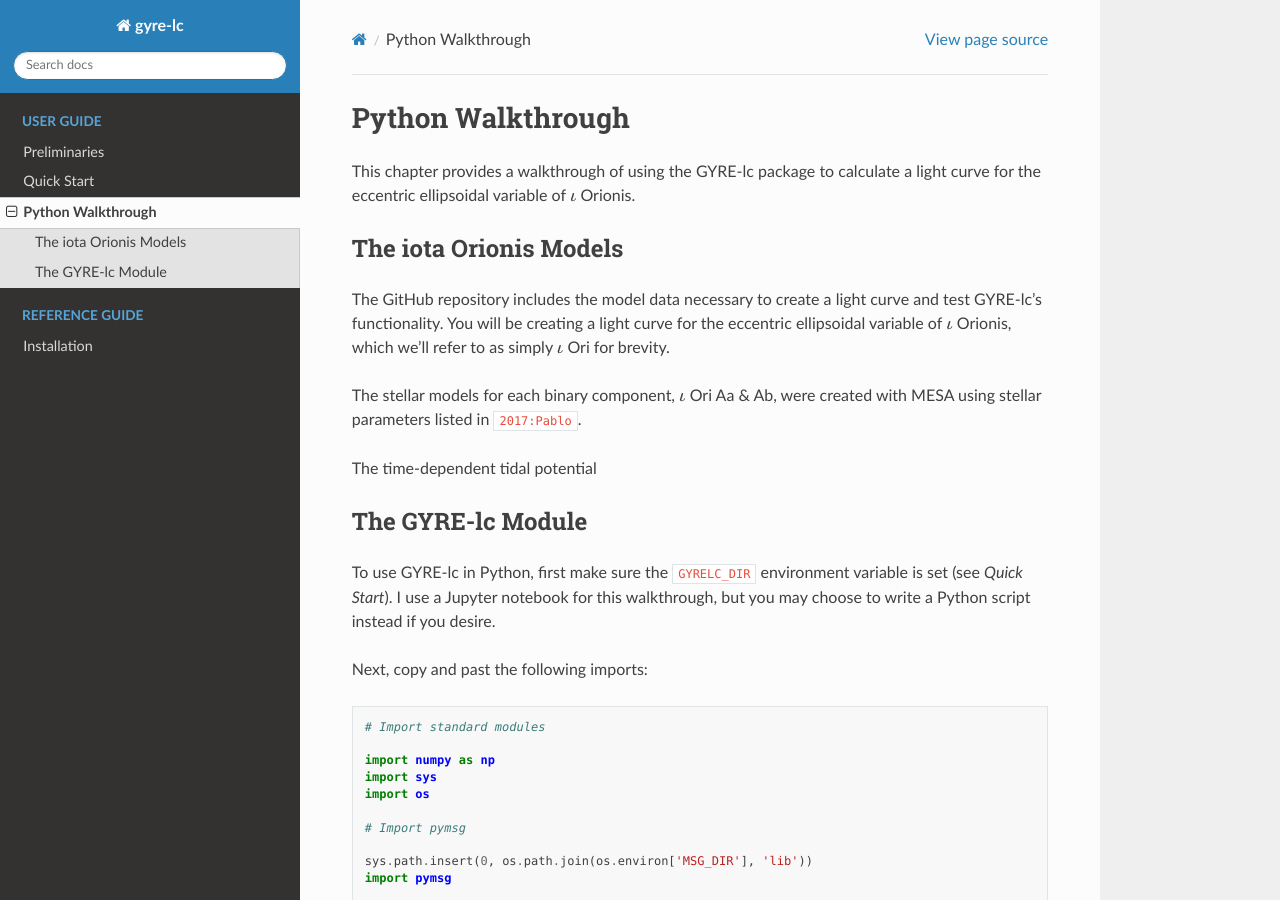
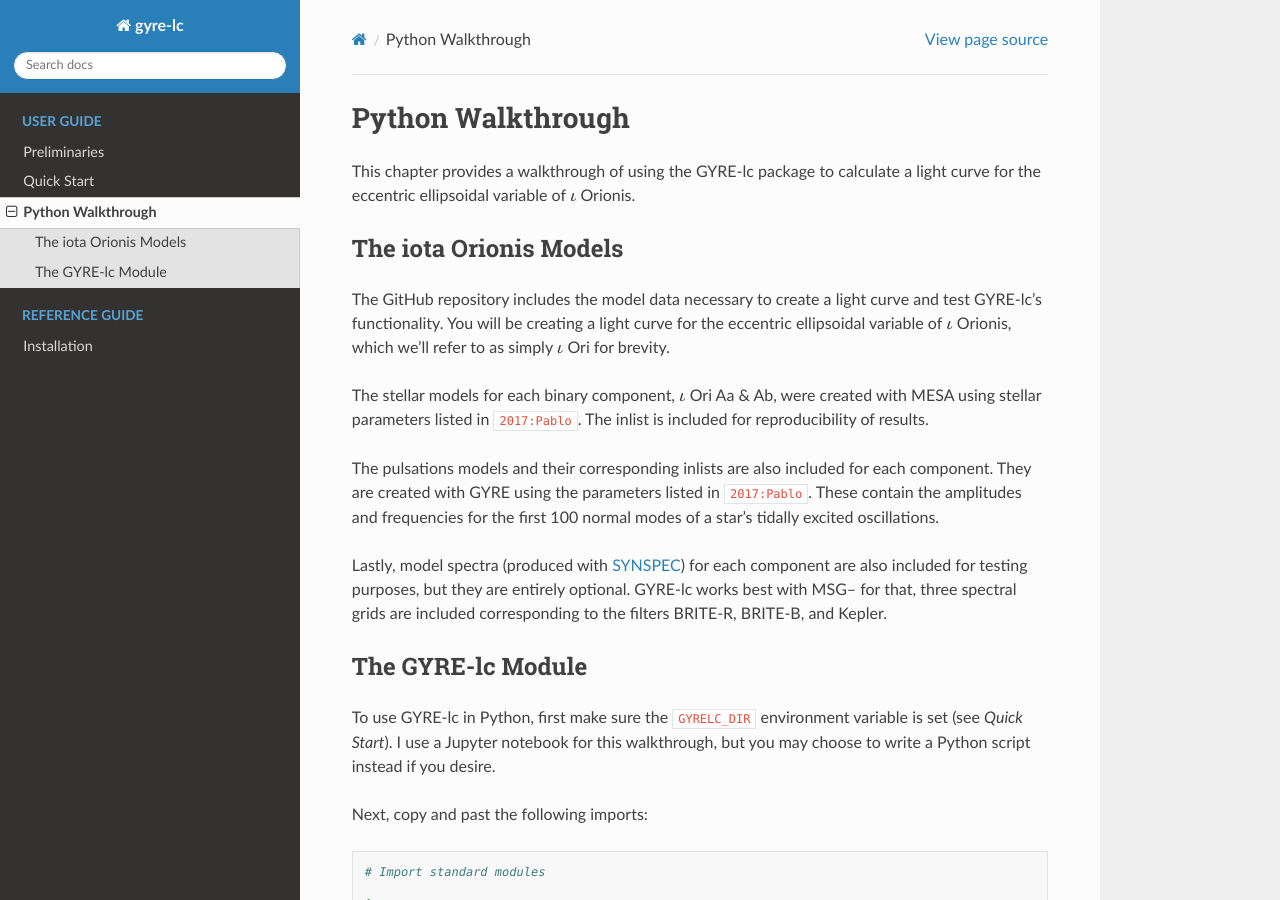
Before and after one commit to aaronesque/gyre-lc, a Sphinx documentation site: the page built from docs/source/user-guide/python-walkthrough.rst, in a window 1280 px wide and 900 px high. Built offline with Sphinx 7.4.7 and the Read the Docs theme 2.0.0, drawn with Linux system fonts in a browser that asks for light colours; cross-references to code outside the pages are shown as plain code.

Commit message:
added iori models descrition

```diff
--- a/docs/source/user-guide/python-walkthrough.rst
+++ b/docs/source/user-guide/python-walkthrough.rst
@@ -13,11 +13,12 @@ The iota Orionis Models
 
 The GitHub repository includes the model data necessary to create a light curve and test GYRE-lc's functionality. You will be creating a light curve for the eccentric ellipsoidal variable of :math:`{\iota}` Orionis, which we'll refer to as simply :math:`{\iota}` Ori for brevity.
 
-The stellar models for each binary component, :math:`{\iota}` Ori Aa & Ab, were created with MESA using stellar parameters listed in :footcite:t:`2017:Pablo`.
+The stellar models for each binary component, :math:`{\iota}` Ori Aa & Ab, were created with MESA using stellar parameters listed in :footcite:t:`2017:Pablo`. The inlist is included for reproducibility of results.
 
-The time-dependent tidal potential
+The pulsations models and their corresponding inlists are also included for each component. They are created with GYRE using the parameters listed in :footcite:t:`2017:Pablo`. These contain the amplitudes and frequencies for the first 100 normal modes of a star's tidally excited oscillations.
 
-.. Pulsation models for Aa and Ab
+Lastly, model spectra (produced with `SYNSPEC <http://tlusty.oca.eu/Synspec49/synspec.html>`_) for each component are also included for testing purposes, but they are entirely optional. GYRE-lc works best with MSG-- for that, three spectral grids are included corresponding to the filters BRITE-R, BRITE-B, and Kepler.
+
 
 
 The GYRE-lc Module
```
Also changed, not shown: 6 other files.
